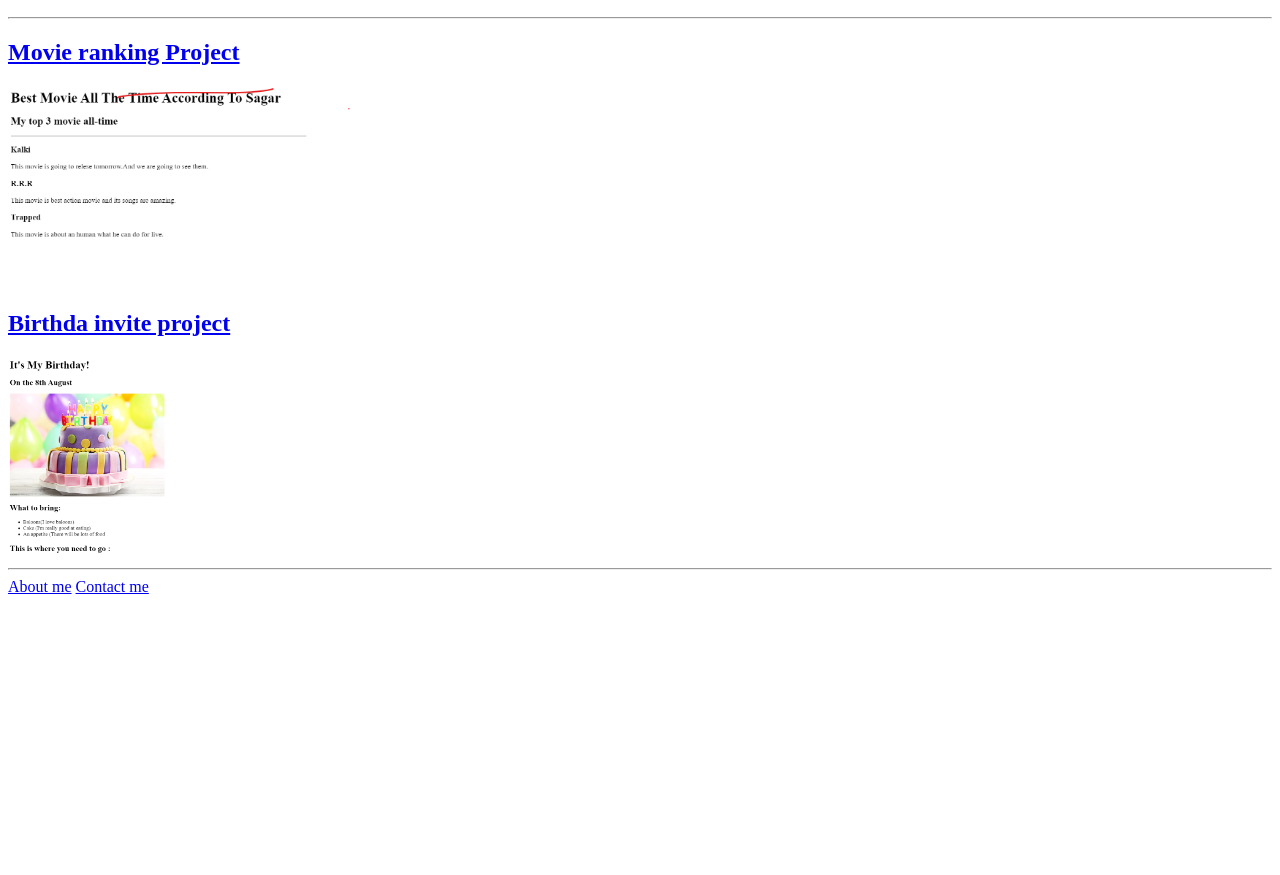
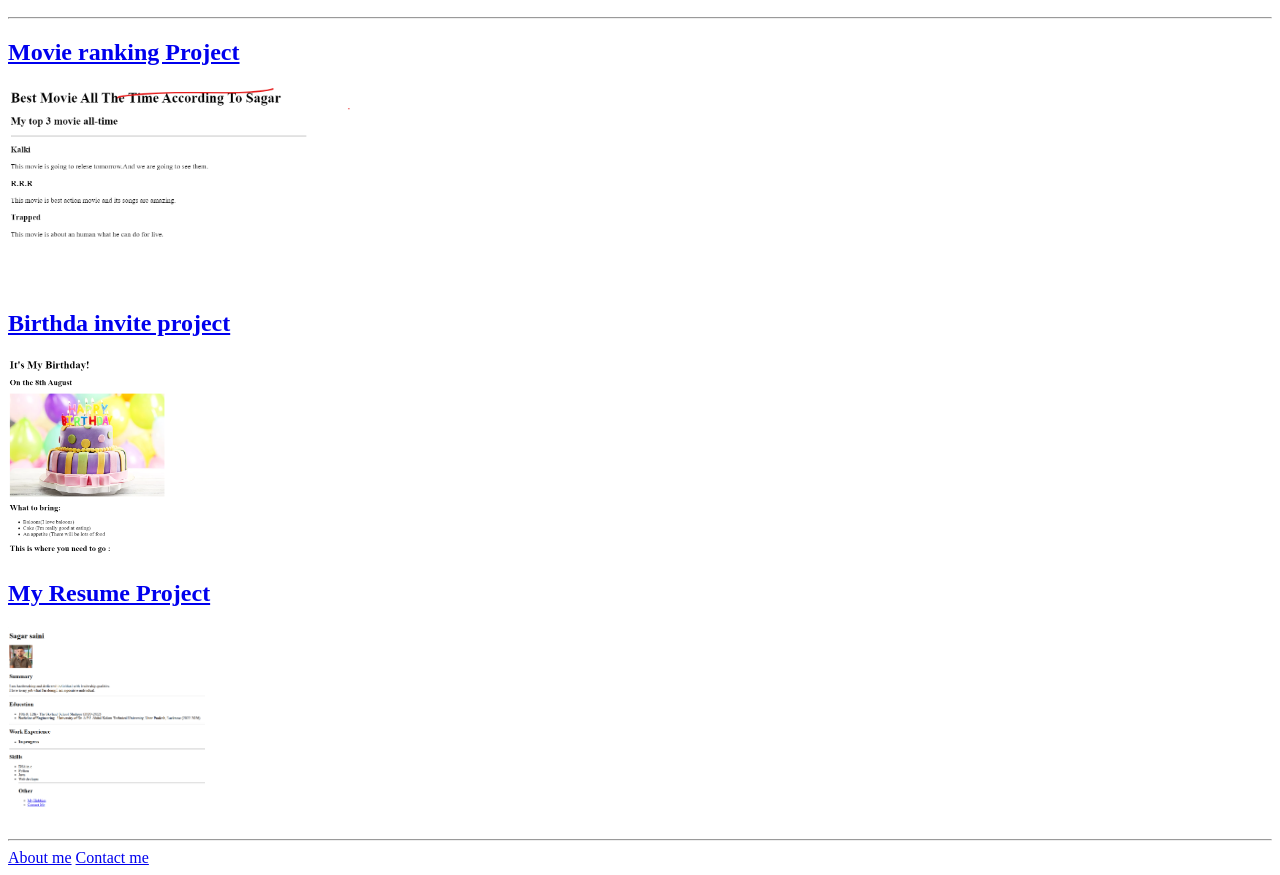
Before and after one commit to sagarsaini010/sagar-portfolio, a plain HTML site: page index.html in a window 1280 px wide. Shown: the part 110-985 px from the top of the page. Before the commit the page ends 800 px from the top, so only its background shows below. Drawn offline with Linux system fonts and the light colour scheme.

Commit message:
Update index.html

```diff
--- a/index.html
+++ b/index.html
@@ -14,6 +14,8 @@
     <img src="./public/assets/images/Screenshot 2024-06-27 125221.png" height="200px" alt="movie ranking list">
     <a  href="./public/birthday-invite.html"><h2>Birthda invite project</h2></a>
     <img src="./public/assets/images/Screenshot 2024-06-29 120647.png" height="200px" alt="birthday project">
+     <a href="./public/resume/index.html"><h2>My Resume Project</h2></a>
+    <img src="./public/assets/images/resume.png" height="200px" alt="My Resume">
     <hr>
     <a href="./public/about.html">About me</a>
     <a href="./public/contact.html">Contact me</a>
```
